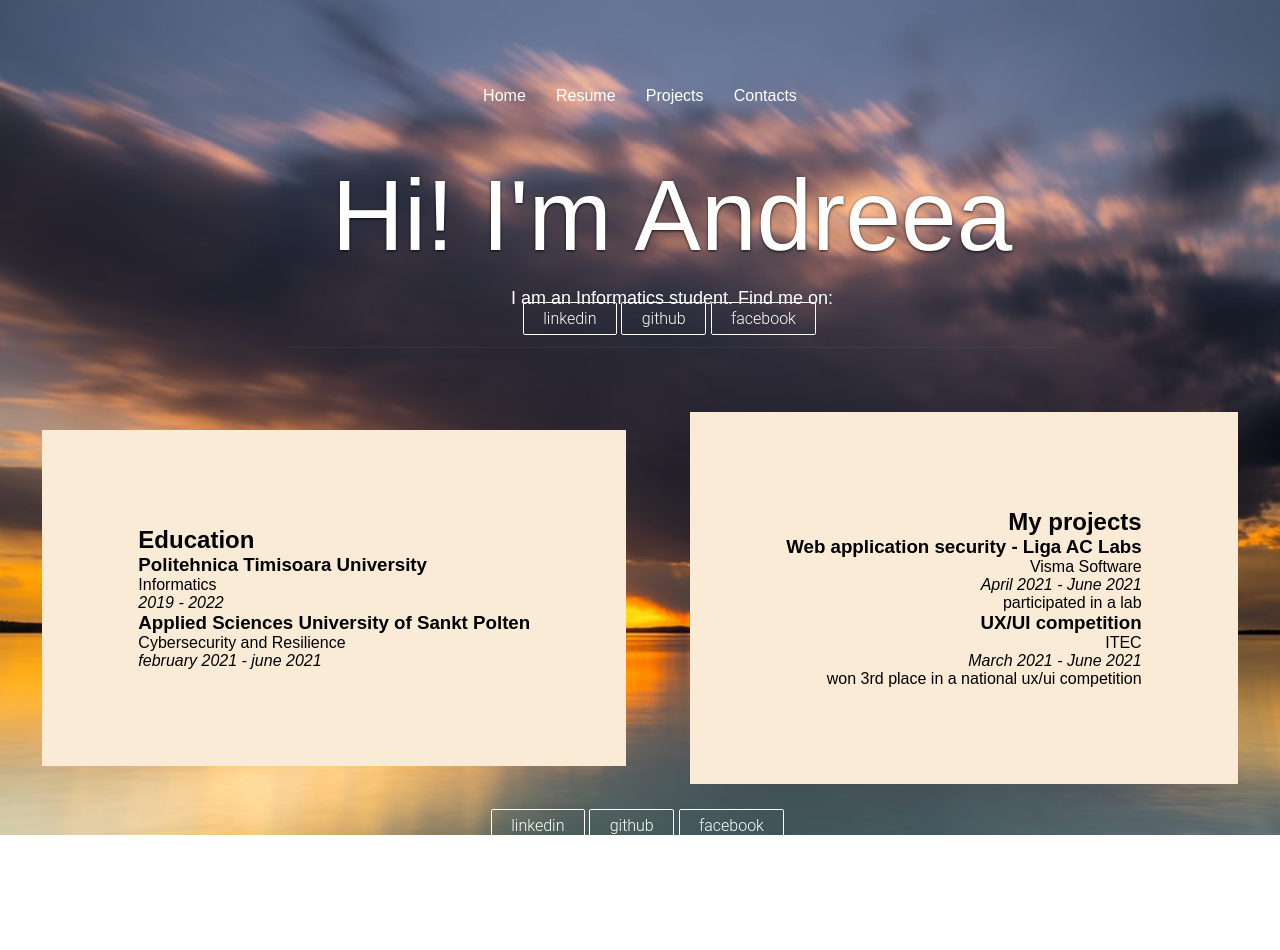
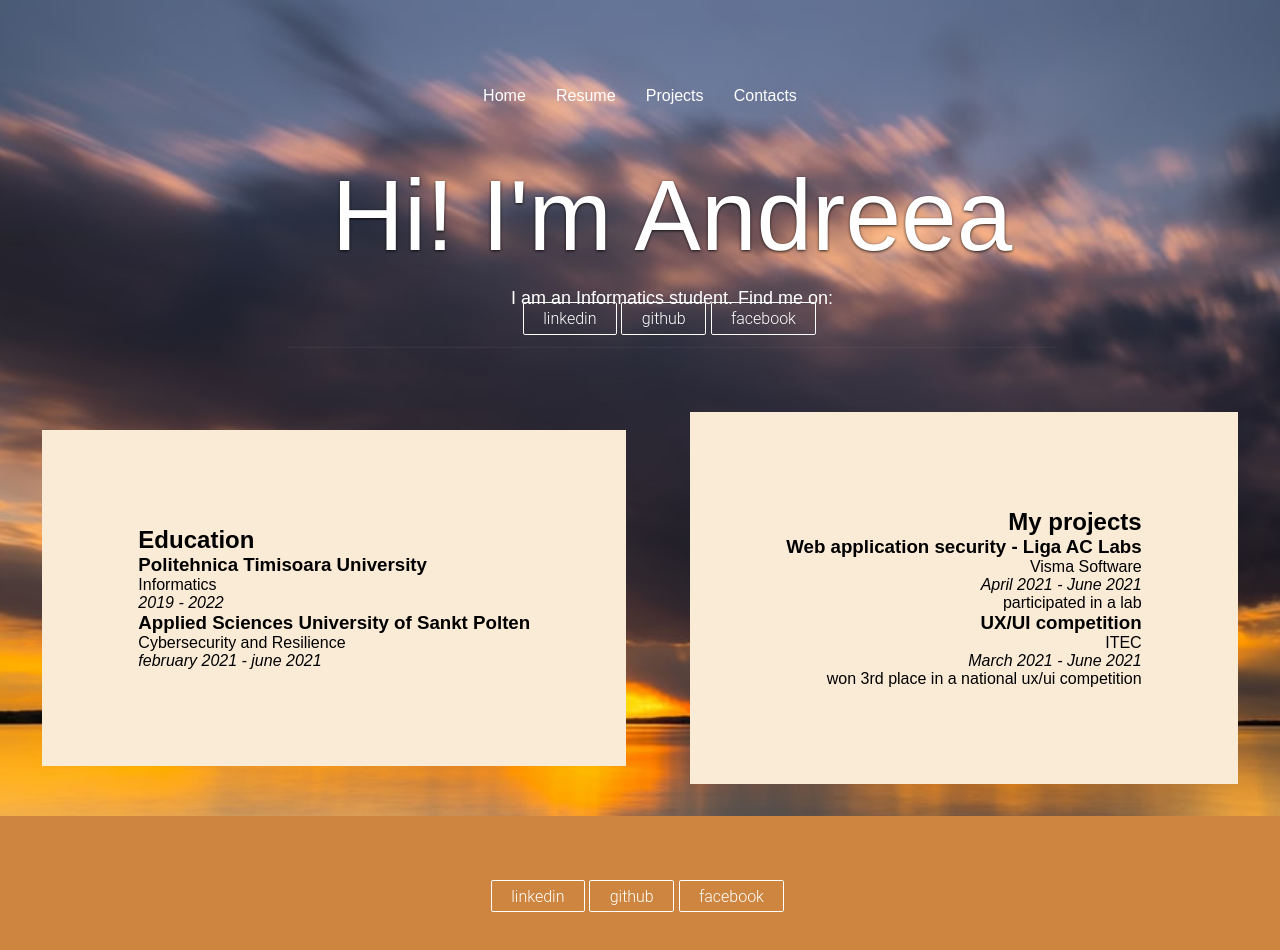
Before and after one commit to undcybele/react-portfolio, a React (Create React App) app: page / in a window 1280 px wide. Shown: the top 950 px of the page. Before the commit the page ends 835 px from the top, so only its background shows below. Built offline with nearby package versions, Linux system fonts and the light colour scheme.

Commit message:
added basic footer and its css

```diff
--- /dev/null
+++ b/src/components/Footer/Footer.css
@@ -0,0 +1,7 @@
+footer {
+  display: flex;
+  justify-content: center;
+  align-items: center;
+  min-height: 10em;
+  background-color: peru;
+}
--- a/src/components/Footer/Footer.js
+++ b/src/components/Footer/Footer.js
@@ -1,4 +1,5 @@
 import React, { Component } from "react";
+import "./Footer.css";
 class Footer extends Component {
   render() {
     let cvData = this.props.cvData;
```
